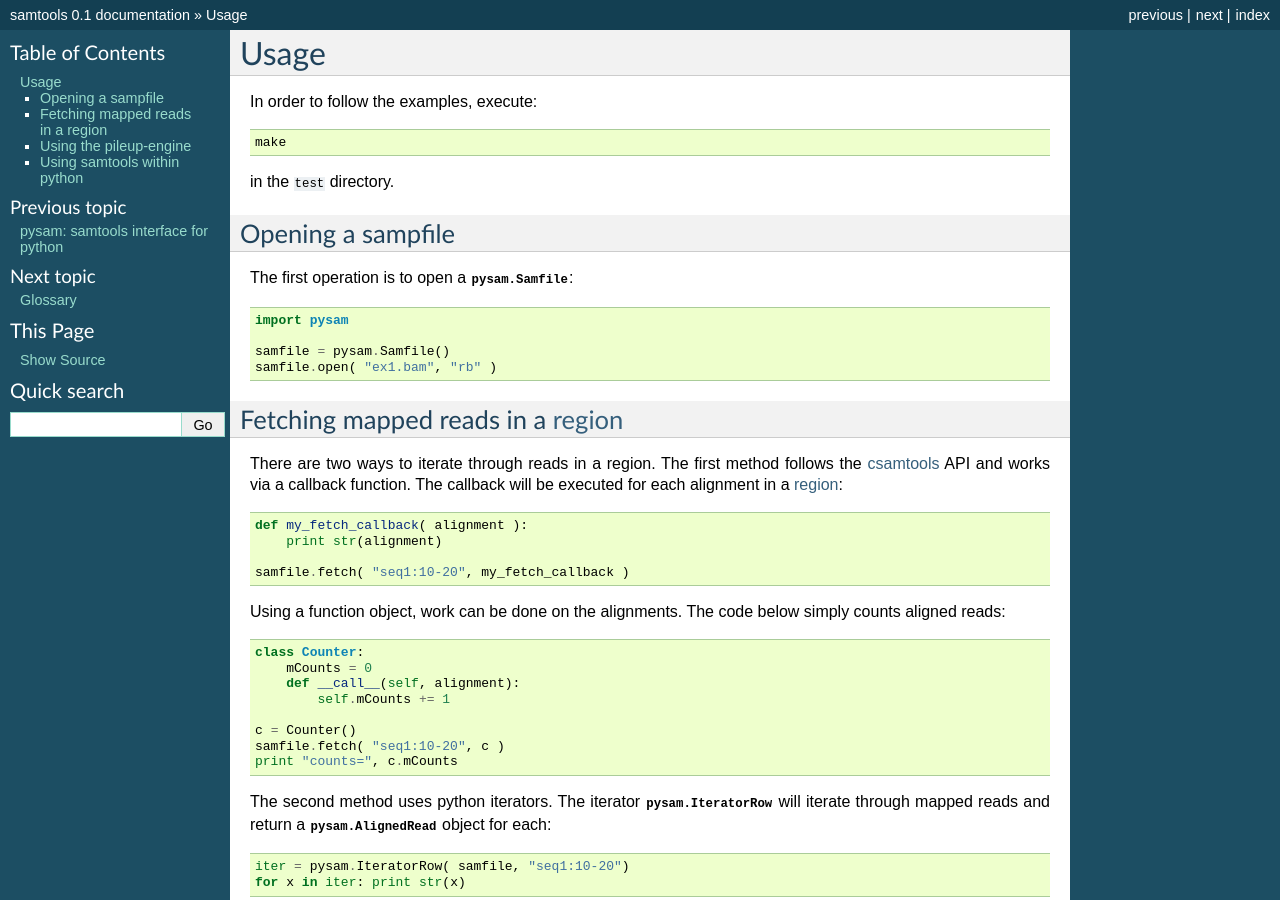
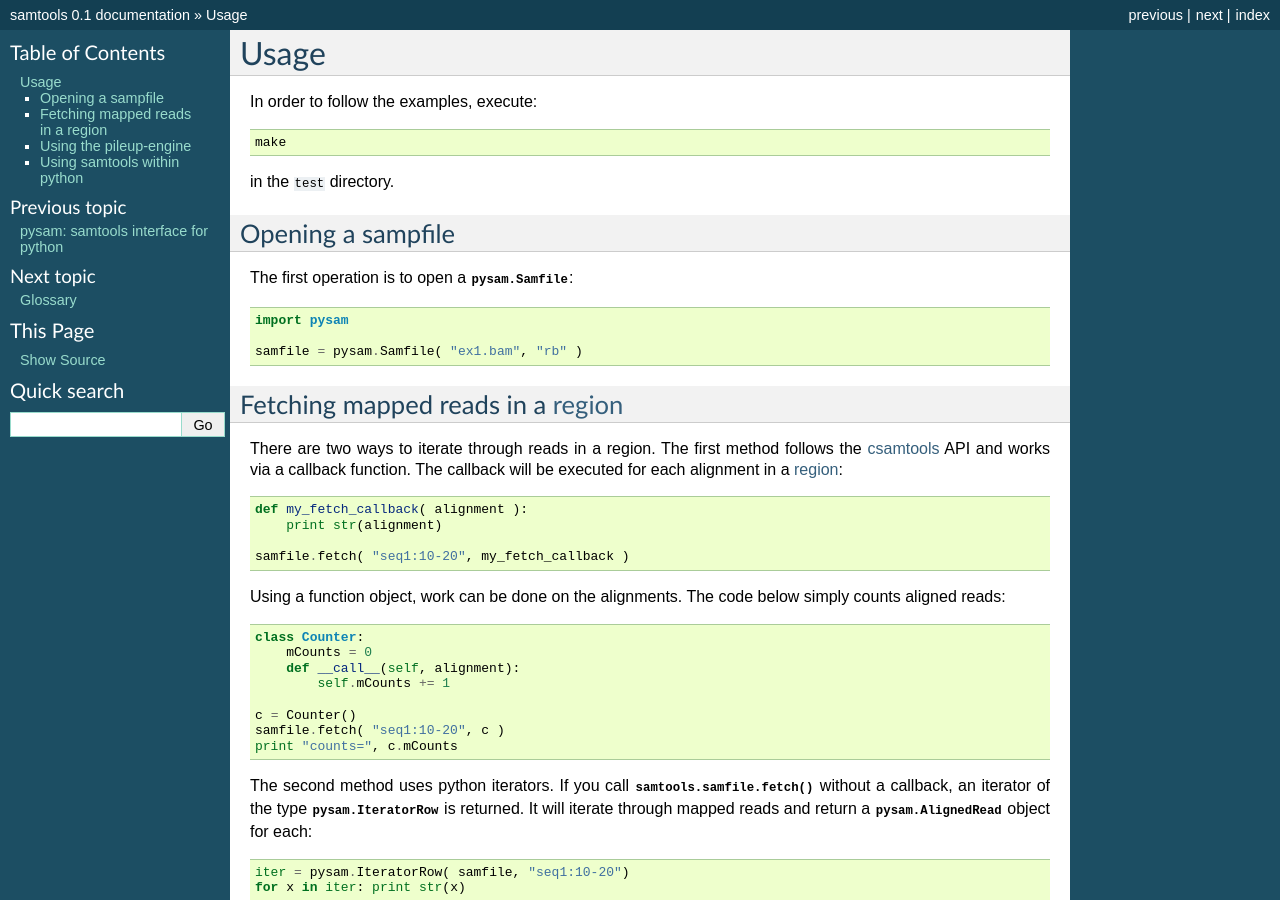
Before and after one commit to pysam-developers/pysam, a Sphinx documentation site: the page built from doc/usage.rst, in a window 1280 px wide and 900 px high. Built offline with Sphinx 7.4.7, drawn with Linux system fonts in a browser that asks for light colours.

Commit message:
updated tutorial

```diff
--- a/doc/usage.rst
+++ b/doc/usage.rst
@@ -15,8 +15,7 @@ The first operation is to open a :class:`pysam.Samfile`::
 
    import pysam
 
-   samfile = pysam.Samfile()
-   samfile.open( "ex1.bam", "rb" )
+   samfile = pysam.Samfile( "ex1.bam", "rb" )
 
 Fetching mapped reads in a :term:`region`
 -----------------------------------------
@@ -43,8 +42,9 @@ code below simply counts aligned reads::
    samfile.fetch( "seq1:10-20", c )
    print "counts=", c.mCounts
 
-The second method uses python iterators. The iterator
-:class:`pysam.IteratorRow` will iterate through mapped reads
+The second method uses python iterators. If you call :meth:`samtools.samfile.fetch`
+without a callback, an iterator of the type :class:`pysam.IteratorRow` is returned.
+It will iterate through mapped reads
 and return a :class:`pysam.AlignedRead` object for each::
 
    iter = pysam.IteratorRow( samfile, "seq1:10-20")
```
